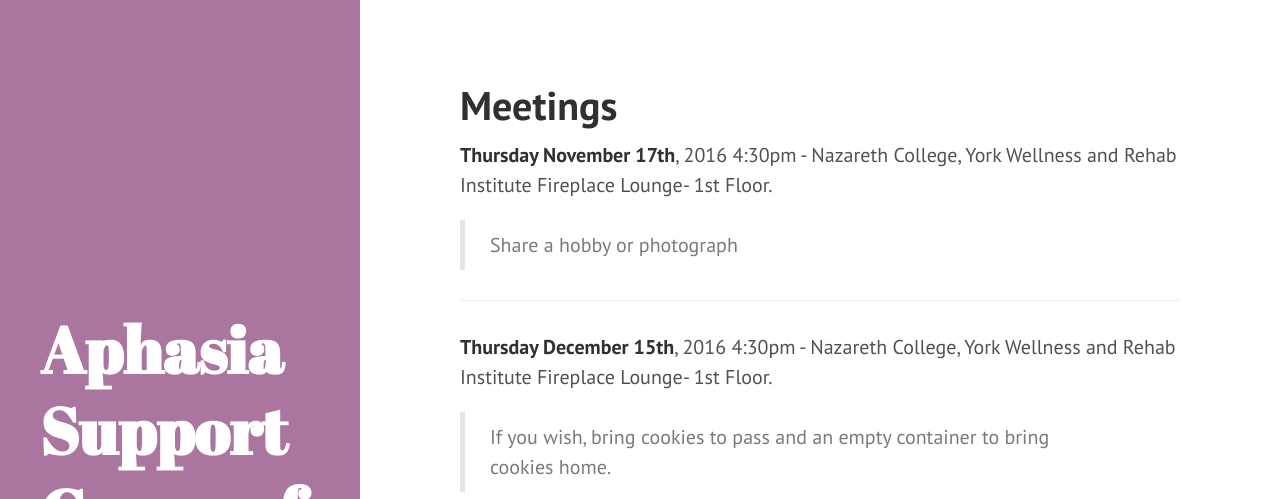
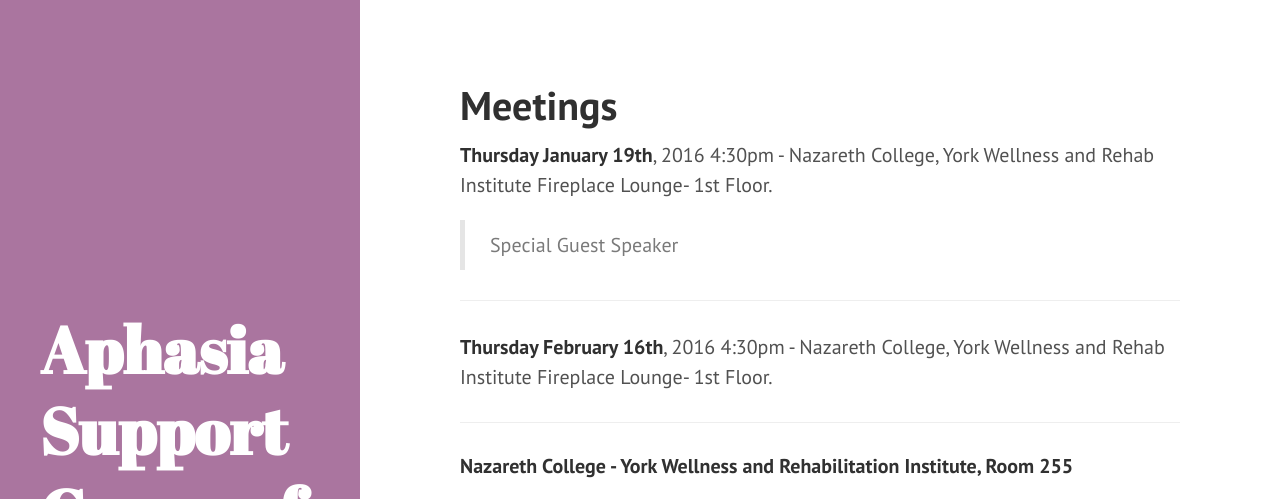
Before and after one commit to reustonium/asgor-web, a Jekyll site: the page built from meetings.md, in a window 1280 px wide and 1079 px high, cut to the strip 0-499 px from the top of the window. Built offline with Jekyll 4.4.1, drawn with Linux system fonts in a browser that asks for light colours; nearby versions of some CDN libraries.

Commit message:
January Update

```diff
--- a/index.html
+++ b/index.html
@@ -5,9 +5,6 @@ title: Home
 
 <h1>Aphasia Support Group of Rochester</h1>
 <br>
-<div>
-	<strong style="color:red;">Attention! Today's meeting has been cancelled due to inclement weather.</strong>
-</div
 <div>
 	<strong>About the Group:</strong> Our group consists of individuals experiencing communication difficulties following an acquired brain injury such as a stroke. The group is open to families, friends, caregivers of loved ones with aphasia and other local professionals including speech-language pathologists, occupational therapists and physical therapists. The group has been meeting monthly since October 2012.
 <div>
--- a/meetings.md
+++ b/meetings.md
@@ -4,14 +4,12 @@ title: Meetings
 ---
 
 
-**Thursday November 17th**, 2016 4:30pm - Nazareth College, York Wellness and Rehab Institute Fireplace Lounge- 1st Floor.
+**Thursday January 19th**, 2016 4:30pm - Nazareth College, York Wellness and Rehab Institute Fireplace Lounge- 1st Floor.
 
-> Share a hobby or photograph
+> Special Guest Speaker
 
 <hr>
-**Thursday December 15th**, 2016 4:30pm - Nazareth College, York Wellness and Rehab Institute Fireplace Lounge- 1st Floor.
-
-> If you wish, bring cookies to pass and an empty container to bring cookies home.
+**Thursday February 16th**, 2016 4:30pm - Nazareth College, York Wellness and Rehab Institute Fireplace Lounge- 1st Floor.
 
 <hr>
 <h5>Nazareth College - York Wellness and Rehabilitation Institute, Room 255</h5>
```
